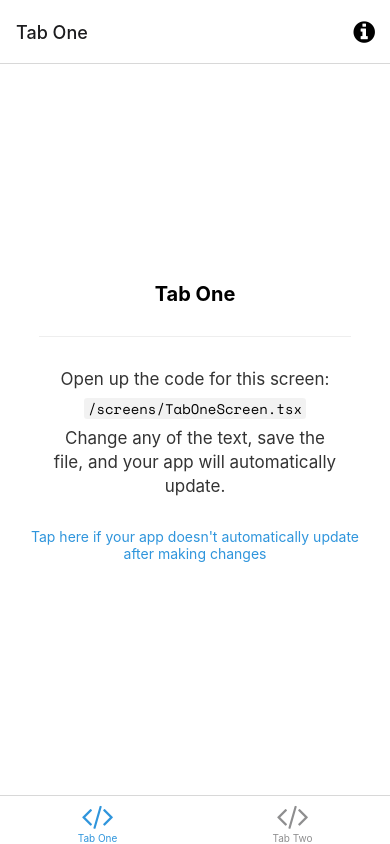
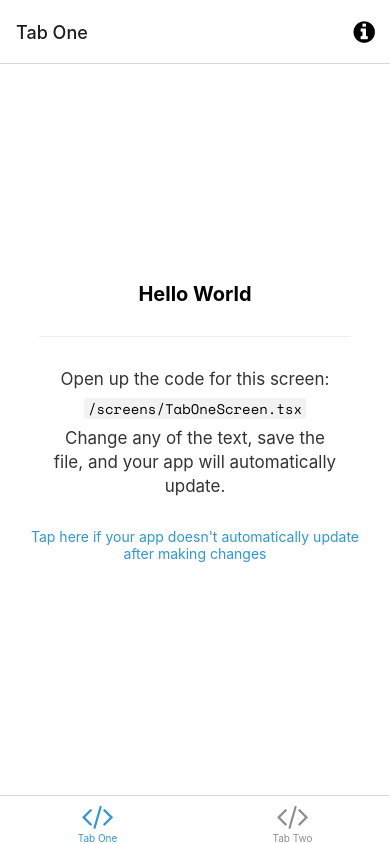
Before and after one commit to nathangroblewski/react-native-app, a React Native app: screen / in a window 390 px wide. Built offline with nearby package versions, Linux system fonts and the light colour scheme; what expo-linking would draw is missing.

Commit message:
Abstracted navigation logic into multiple modules

```diff
--- /dev/null
+++ b/navigation/RootNavigator.tsx
@@ -0,0 +1,28 @@
+import { createNativeStackNavigator } from '@react-navigation/native-stack';
+import { ModalScreen, NotFoundScreen } from 'screens';
+
+import { RootStackParamList } from '../types';
+import { Screens } from 'screens';
+import { TabNavigator } from './TabNavigator';
+
+const Stack = createNativeStackNavigator<RootStackParamList>();
+
+export const RootNavigator = () => {
+  return (
+    <Stack.Navigator>
+      <Stack.Screen
+        name={Screens.Root}
+        component={TabNavigator}
+        options={{ headerShown: false }}
+      />
+      <Stack.Screen
+        name={Screens.NotFound}
+        component={NotFoundScreen}
+        options={{ title: 'Oops!' }}
+      />
+      <Stack.Group screenOptions={{ presentation: 'modal' }}>
+        <Stack.Screen name={Screens.Modal} component={ModalScreen} />
+      </Stack.Group>
+    </Stack.Navigator>
+  );
+};
--- /dev/null
+++ b/navigation/TabNavigator.tsx
@@ -0,0 +1,65 @@
+import { FontAwesome } from '@expo/vector-icons';
+import { createBottomTabNavigator } from '@react-navigation/bottom-tabs';
+import React from 'react';
+import { Pressable } from 'react-native';
+import { Screens, TabOneScreen, TabScreens, TabTwoScreen } from 'screens';
+import Colors from '../constants/Colors';
+import { useColorScheme } from '../hooks';
+import { RootTabParamList, RootTabScreenProps } from '../types';
+
+const Tab = createBottomTabNavigator<RootTabParamList>();
+
+export const TabNavigator = () => {
+  const colorScheme = useColorScheme();
+
+  return (
+    <Tab.Navigator
+      initialRouteName={TabScreens.TabOne}
+      screenOptions={{
+        tabBarActiveTintColor: Colors[colorScheme].tint
+      }}
+    >
+      <Tab.Screen
+        name={TabScreens.TabOne}
+        component={TabOneScreen}
+        options={({ navigation }: RootTabScreenProps<'TabOne'>) => ({
+          title: 'Tab One',
+          tabBarIcon: ({ color }) => <TabBarIcon name="code" color={color} />,
+          headerRight: () => (
+            <Pressable
+              onPress={() => navigation.navigate(Screens.Modal)}
+              style={({ pressed }) => ({
+                opacity: pressed ? 0.5 : 1
+              })}
+            >
+              <FontAwesome
+                name="info-circle"
+                size={25}
+                color={Colors[colorScheme].text}
+                style={{ marginRight: 15 }}
+              />
+            </Pressable>
+          )
+        })}
+      />
+      <Tab.Screen
+        name={TabScreens.TabTwo}
+        component={TabTwoScreen}
+        options={{
+          title: 'Tab Two',
+          tabBarIcon: ({ color }) => <TabBarIcon name="code" color={color} />
+        }}
+      />
+    </Tab.Navigator>
+  );
+};
+
+/**
+ * You can explore the built-in icon families and icons on the web at https://icons.expo.fyi/
+ */
+function TabBarIcon(props: {
+  name: React.ComponentProps<typeof FontAwesome>['name'];
+  color: string;
+}) {
+  return <FontAwesome size={30} style={{ marginBottom: -3 }} {...props} />;
+}
--- a/navigation/index.tsx
+++ b/navigation/index.tsx
@@ -1,40 +1,14 @@
-/**
- * If you are not familiar with React Navigation, refer to the "Fundamentals" guide:
- * https://reactnavigation.org/docs/getting-started
- *
- */
-import { FontAwesome } from '@expo/vector-icons';
-import { createBottomTabNavigator } from '@react-navigation/bottom-tabs';
 import {
-  NavigationContainer,
+  DarkTheme,
   DefaultTheme,
-  DarkTheme
+  NavigationContainer
 } from '@react-navigation/native';
-import { createNativeStackNavigator } from '@react-navigation/native-stack';
 import * as React from 'react';
-import { ColorSchemeName, Pressable } from 'react-native';
-import { Screens, TabScreens } from 'screens';
+import { ColorSchemeName } from 'react-native';
+import LinkingConfiguration from './LinkingConfiguration';
+import { RootNavigator } from './RootNavigator';
 
-import Colors from '../constants/Colors';
-import { useColorScheme } from '../hooks';
-import {
-  ModalScreen,
-  NotFoundScreen,
-  TabOneScreen,
-  TabTwoScreen
-} from 'screens';
-import {
-  RootStackParamList,
-  RootTabParamList,
-  RootTabScreenProps
-} from '../types';
-import LinkingConfiguration from './LinkingConfiguration';
-
-export default function Navigation({
-  colorScheme
-}: {
-  colorScheme: ColorSchemeName;
-}) {
+const Navigation = ({ colorScheme }: { colorScheme: ColorSchemeName }) => {
   return (
     <NavigationContainer
       linking={LinkingConfiguration}
@@ -43,92 +17,6 @@ export default function Navigation({
       <RootNavigator />
     </NavigationContainer>
   );
-}
+};
 
-/**
- * A root stack navigator is often used for displaying modals on top of all other content.
- * https://reactnavigation.org/docs/modal
- */
-const Stack = createNativeStackNavigator<RootStackParamList>();
-
-function RootNavigator() {
-  return (
-    <Stack.Navigator>
-      <Stack.Screen
-        name={Screens.Root}
-        // eslint-disable-next-line @typescript-eslint/no-use-before-define
-        component={BottomTabNavigator}
-        options={{ headerShown: false }}
-      />
-      <Stack.Screen
-        name={Screens.NotFound}
-        component={NotFoundScreen}
-        options={{ title: 'Oops!' }}
-      />
-      <Stack.Group screenOptions={{ presentation: 'modal' }}>
-        <Stack.Screen name={Screens.Modal} component={ModalScreen} />
-      </Stack.Group>
-    </Stack.Navigator>
-  );
-}
-
-/**
- * A bottom tab navigator displays tab buttons on the bottom of the display to switch screens.
- * https://reactnavigation.org/docs/bottom-tab-navigator
- */
-const BottomTab = createBottomTabNavigator<RootTabParamList>();
-
-function BottomTabNavigator() {
-  const colorScheme = useColorScheme();
-
-  return (
-    <BottomTab.Navigator
-      initialRouteName={TabScreens.TabOne}
-      screenOptions={{
-        tabBarActiveTintColor: Colors[colorScheme].tint
-      }}
-    >
-      <BottomTab.Screen
-        name={TabScreens.TabOne}
-        component={TabOneScreen}
-        options={({ navigation }: RootTabScreenProps<'TabOne'>) => ({
-          title: 'Tab One',
-          tabBarIcon: ({ color }) => <TabBarIcon name="code" color={color} />,
-          headerRight: () => (
-            <Pressable
-              onPress={() => navigation.navigate(Screens.Modal)}
-              style={({ pressed }) => ({
-                opacity: pressed ? 0.5 : 1
-              })}
-            >
-              <FontAwesome
-                name="info-circle"
-                size={25}
-                color={Colors[colorScheme].text}
-                style={{ marginRight: 15 }}
-              />
-            </Pressable>
-          )
-        })}
-      />
-      <BottomTab.Screen
-        name={TabScreens.TabTwo}
-        component={TabTwoScreen}
-        options={{
-          title: 'Tab Two',
-          tabBarIcon: ({ color }) => <TabBarIcon name="code" color={color} />
-        }}
-      />
-    </BottomTab.Navigator>
-  );
-}
-
-/**
- * You can explore the built-in icon families and icons on the web at https://icons.expo.fyi/
- */
-function TabBarIcon(props: {
-  name: React.ComponentProps<typeof FontAwesome>['name'];
-  color: string;
-}) {
-  return <FontAwesome size={30} style={{ marginBottom: -3 }} {...props} />;
-}
+export default Navigation;
--- a/screens/TabOneScreen.tsx
+++ b/screens/TabOneScreen.tsx
@@ -6,7 +6,7 @@ import { RootTabScreenProps } from '../types';
 export const TabOneScreen = ({ navigation }: RootTabScreenProps<'TabOne'>) => {
   return (
     <View style={styles.container}>
-      <Text style={styles.title}>Tab One</Text>
+      <Text style={styles.title}>Hello World</Text>
       <View
         style={styles.separator}
         lightColor="#eee"
```
